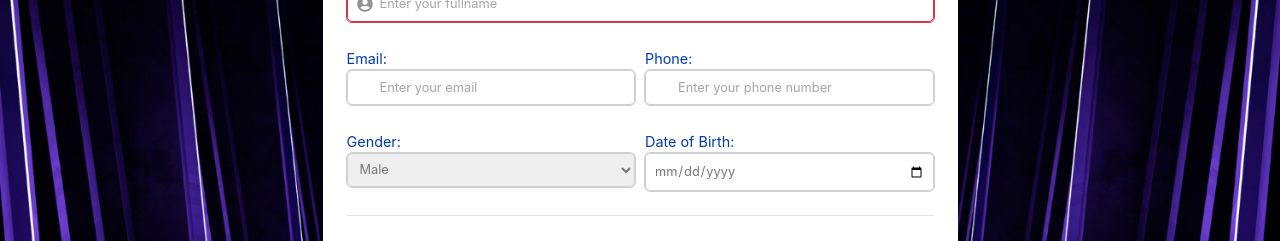
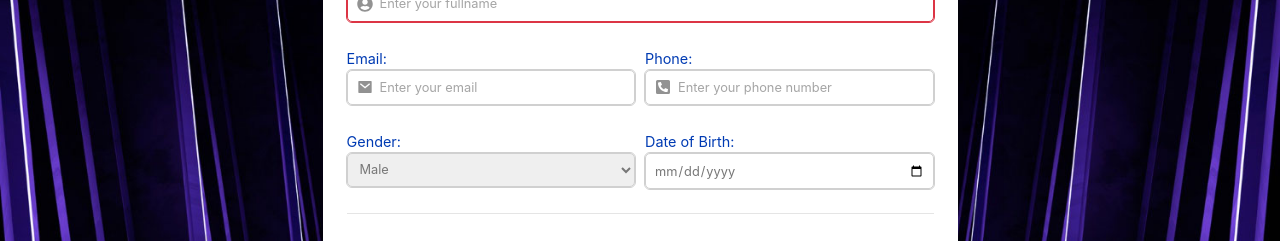
Before and after one commit to Abiodun-Samuel/tonote-project, a React (Create React App) app: page /register in a window 1280 px wide. Shown: the part 207-448 px from the top of the page. Built offline with nearby package versions, Linux system fonts and the light colour scheme.

Commit message:
validation

```diff
--- a/src/App.css
+++ b/src/App.css
@@ -3,7 +3,6 @@
    --blue-0: #d6e4ff;
    --black: #242424;
    --shadow-1: 0px 2px 15px rgba(0, 0, 0, 0.1);
-   --shadow-2: 0 0 20px rgba(0, 0, 0, 0.5);
 }
 .app{
    min-height: 90vh;
--- a/src/components/Register/Register.jsx
+++ b/src/components/Register/Register.jsx
@@ -1,8 +1,15 @@
 import { useEffect, useRef, useState } from "react";
 import "./register.css";
-import { FaCheck, FaTimes, FaInfoCircle } from "react-icons/fa";
+import {
+  FaCheck,
+  FaTimes,
+  FaInfoCircle,
+  FaSignInAlt,
+  FaUserCircle,
+  FaPhoneSquareAlt,
+} from "react-icons/fa";
 import { USER_REGEX, EMAIL_REGEX, PHONE_REGEX } from "../../utils/constants";
-import { FaSignInAlt, FaUserCircle } from "react-icons/fa";
+import { RiMailFill } from "react-icons/ri";
 
 const Register = () => {
   const userNameRef = useRef();
@@ -183,6 +190,9 @@ const Register = () => {
                         }
                       />
                     </label>
+
+                    <div className="input-box">
+                      <RiMailFill className="input-icon" />
                       <input
                         className={validEmail ? "validinput" : ""}
                         type="email"
@@ -198,6 +208,8 @@ const Register = () => {
                         onFocus={() => setEmailFocus(true)}
                         onBlur={() => setEmailFocus(false)}
                       />
+                    </div>
+
                     <p
                       id="uidnote"
                       className={
@@ -222,6 +234,8 @@ const Register = () => {
                         }
                       />
                     </label>
+                    <div className="input-box">
+                      <FaPhoneSquareAlt className="input-icon" />
                       <input
                         className={validPhone ? "validinput" : ""}
                         type="tel"
@@ -237,6 +251,8 @@ const Register = () => {
                         onFocus={() => setPhoneFocus(true)}
                         onBlur={() => setPhoneFocus(false)}
                       />
+                    </div>
+
                     <p
                       id="uidnote"
                       className={
@@ -316,13 +332,14 @@ const Register = () => {
                       onChange={(e) => setDate(e.target.value)}
                       value={date}
                       required
-                      placeholder="Enter your date of birth"
+                      placeholder="MM/DD/YYYY"
                       aria-invalid={validDate ? "false" : "true"}
                       aria-describedby="uidnote"
-                      onFocus={() => setDateFocus(true)}
+                      onFocus={() => {
+                        setDateFocus(true);
+                      }}
                       onBlur={() => setDateFocus(false)}
                     />
-
                     <p
                       id="uidnote"
                       className={
--- a/src/components/Register/register.css
+++ b/src/components/Register/register.css
@@ -63,11 +63,16 @@ input[type="tel"]{
 
 input[type="date"]:focus,
 input[type="text"]:focus,
+input[type="email"]:focus,
 input[type="tel"]:focus,
 select:focus{
   border: 0.5px solid var(--red);
    outline: 0.5px solid var(--red);
    border-radius: 5px;
+}
+
+input[type="date"] {
+    padding: 0.4rem 0.5rem;
 }
 
 label {
@@ -95,17 +100,16 @@ border: 1px solid var(--primary);
 color: var(--white);
 }
 
-.button:disabled,
-.button[disabled] {
+.register .button:disabled,
+.register .button[disabled] {
    border: 1px solid #cccccc;
    outline: 1px solid #cccccc;
    background-color: #cccccc;
    color: #322f2f;
-
 }
 
-.button:disabled:hover,
-.button[disabled]:hover {
+.register .button:disabled:hover,
+.register .button[disabled]:hover {
    border: 1px solid #cccccc;
    outline: 1px solid #cccccc;
    background-color: #cccccc;
@@ -116,13 +120,13 @@ color: var(--white);
 .instructions {
     font-size: 0.7rem;
     border-radius: 0.5rem;
-    background: #e5eeff;
+    background: #494949;
     color: var(--red);
     padding: 0.5rem;
     position: absolute;
     top: 70px;
     z-index: 10000000;
-    box-shadow: var(--shadow);
+    box-shadow: var(--shadow-1);
 }
 
 .instructions > svg {
```
Lines whose indentation alone changed are shown as unchanged.
